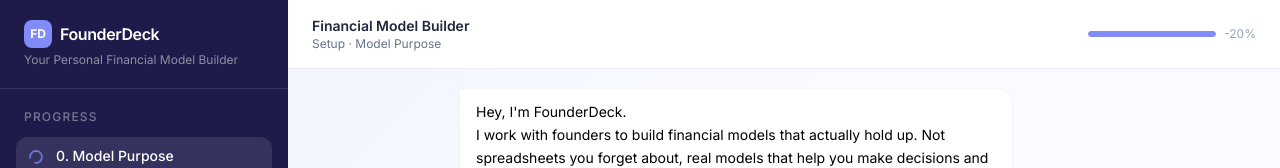
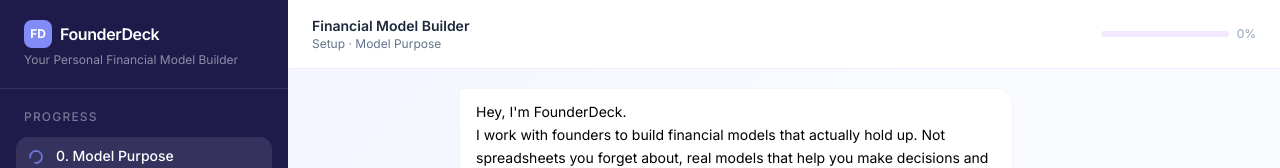
Before and after one commit to gotnochoice/play_around, a Next.js app in the folder apps/web/: page /chat in a window 1280 px wide. Shown: the top 168 px of the page. Built offline with nearby package versions, Linux system fonts and the light colour scheme.

Commit message:
Update ChatInterface.tsx

```diff
--- a/apps/web/components/chat/ChatInterface.tsx
+++ b/apps/web/components/chat/ChatInterface.tsx
@@ -20,7 +20,7 @@ function initialState(): ConversationState {
   const greetingId = uuidv4()
   return {
     messages: [{ id: greetingId, role: 'assistant', content: INITIAL_GREETING, timestamp: new Date() }],
-    currentStage: (meta?.stage ?? 1) as StageId,
+    currentStage: (meta?.stage ?? 0) as StageId,
     completedStages: [],
     businessType: meta?.business_type ?? null,
     assumptions: meta?.assumptions ?? {},
@@ -152,9 +152,9 @@ export function ChatInterface() {
               )}
               <div className="flex items-center gap-2">
                 <div className="h-1.5 w-32 overflow-hidden rounded-full bg-purple-100">
-                  <div className="h-full rounded-full bg-brand-blue transition-all duration-500" style={{ width: `${((state.currentStage - 1) / 5) * 100}%` }} />
+                  <div className="h-full rounded-full bg-brand-blue transition-all duration-500" style={{ width: `${(state.currentStage / 6) * 100}%` }} />
                 </div>
-                <span className="text-xs text-slate-400">{Math.round(((state.currentStage - 1) / 5) * 100)}%</span>
+                <span className="text-xs text-slate-400">{Math.round((state.currentStage / 6) * 100)}%</span>
               </div>
             </div>
           </div>
```
